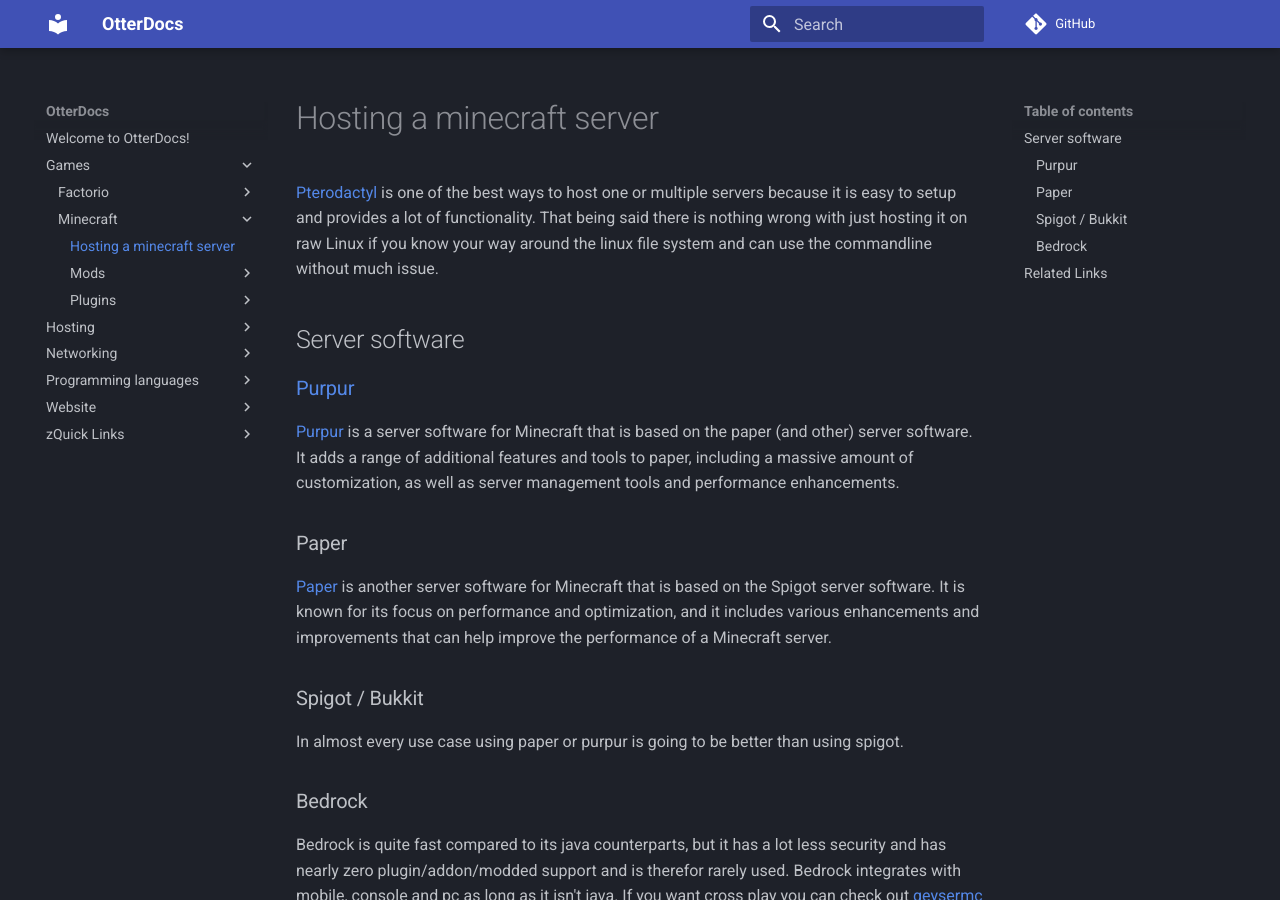
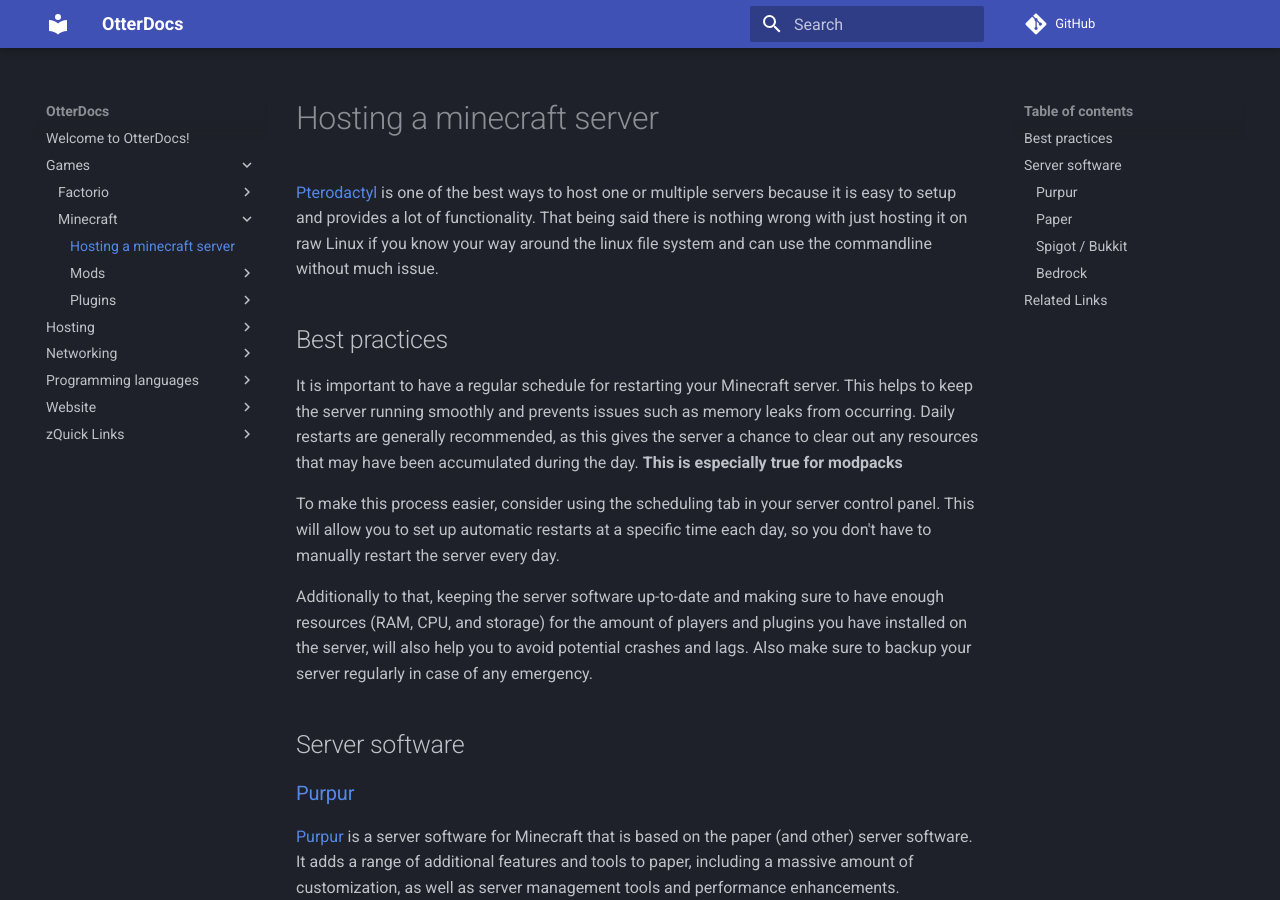
Before and after one commit to DeeKahy/OtterDocs, an MkDocs documentation site: the page built from docs/Games/Minecraft/Hosting-a-minecraft-server.md, in a window 1280 px wide and 900 px high. Built offline with MkDocs 1.6.1 and Material for MkDocs 9.7.7, drawn with Linux system fonts in a browser that asks for light colours; comment, search, counter and statistics services are not loaded.

Commit message:
added best practices

```diff
--- a/docs/Games/Minecraft/Hosting-a-minecraft-server.md
+++ b/docs/Games/Minecraft/Hosting-a-minecraft-server.md
@@ -1,6 +1,14 @@
 [Pterodactyl](/Hosting/Applications/Pterodactyl) is one of the best ways to host one or multiple servers because it is
 easy to setup and provides a lot of functionality. That being said there is nothing wrong with just hosting it on raw
 Linux if you know your way around the linux file system and can use the commandline without much issue.
+
+## Best practices
+
+It is important to have a regular schedule for restarting your Minecraft server. This helps to keep the server running smoothly and prevents issues such as memory leaks from occurring. Daily restarts are generally recommended, as this gives the server a chance to clear out any resources that may have been accumulated during the day. **This is especially true for modpacks**
+
+To make this process easier, consider using the scheduling tab in your server control panel. This will allow you to set up automatic restarts at a specific time each day, so you don't have to manually restart the server every day.
+
+Additionally to that, keeping the server software up-to-date and making sure to have enough resources (RAM, CPU, and storage) for the amount of players and plugins you have installed on the server, will also help you to avoid potential crashes and lags. Also make sure to backup your server regularly in case of any emergency.
 
 ## Server software
 
```
